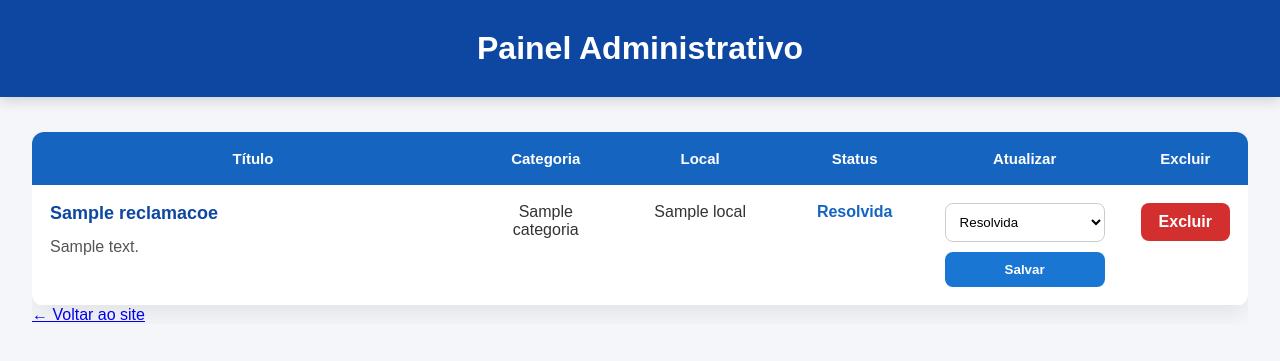
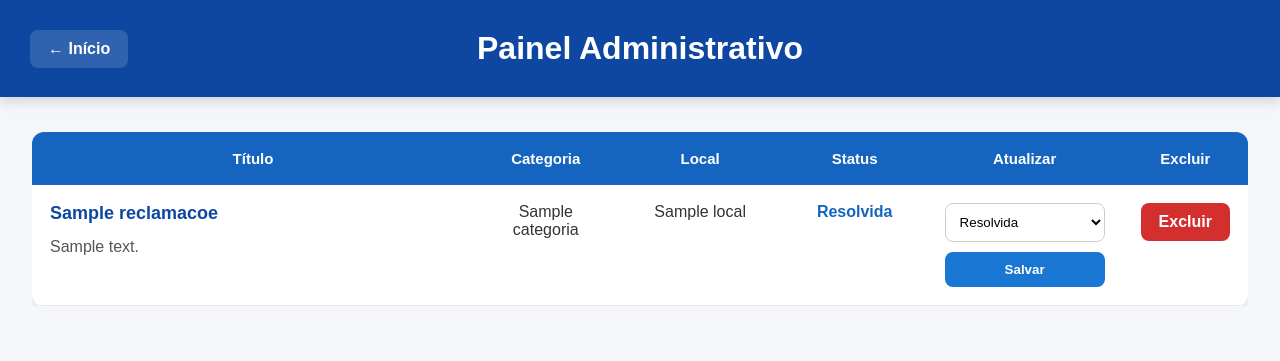
Before and after one commit to PabloValentin123/ouvidoria_an-nima_IFRN, a Flask app: page /admin in a window 1280 px wide. Shown: the top 361 px of the page. Run offline with Flask 3, Linux system fonts and the light colour scheme; a database or web service that is not in the repository returns one stand-in record (values such as "Sample title"); some libraries are stand-ins or nearby versions.

Commit message:
Update admin.html

```diff
--- a/reclamacoes_campus/templates/admin.html
+++ b/reclamacoes_campus/templates/admin.html
@@ -5,13 +5,18 @@
     <meta charset="UTF-8">
     <title>Painel Administrativo</title>
     <link rel="stylesheet" href="{{ url_for('static', filename='/admin.css') }}">
-
 </head>
 
 <body>
 
 <header>
+
+    <a class="voltar-header" href="/">
+        ← Início
+    </a>
+
     <h1>Painel Administrativo</h1>
+
 </header>
 
 <div class="container">
@@ -97,17 +102,8 @@
             </tr>
 
         {% endfor %}
-
         </tbody>
-
     </table>
-
-    <a class="voltar" href="/">
-        ← Voltar ao site
-    </a>
-
 </div>
-
 </body>
-
 </html>
```
